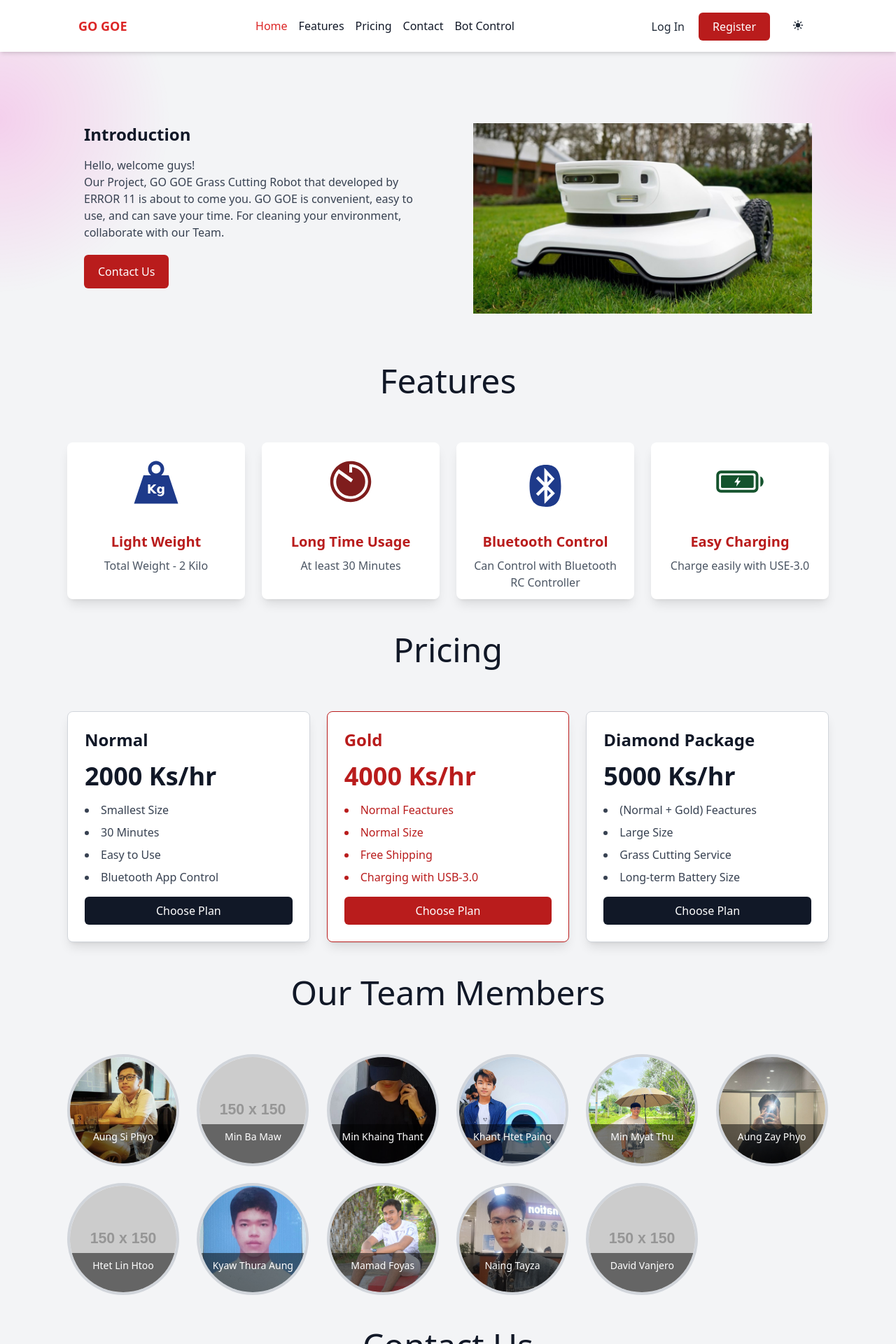
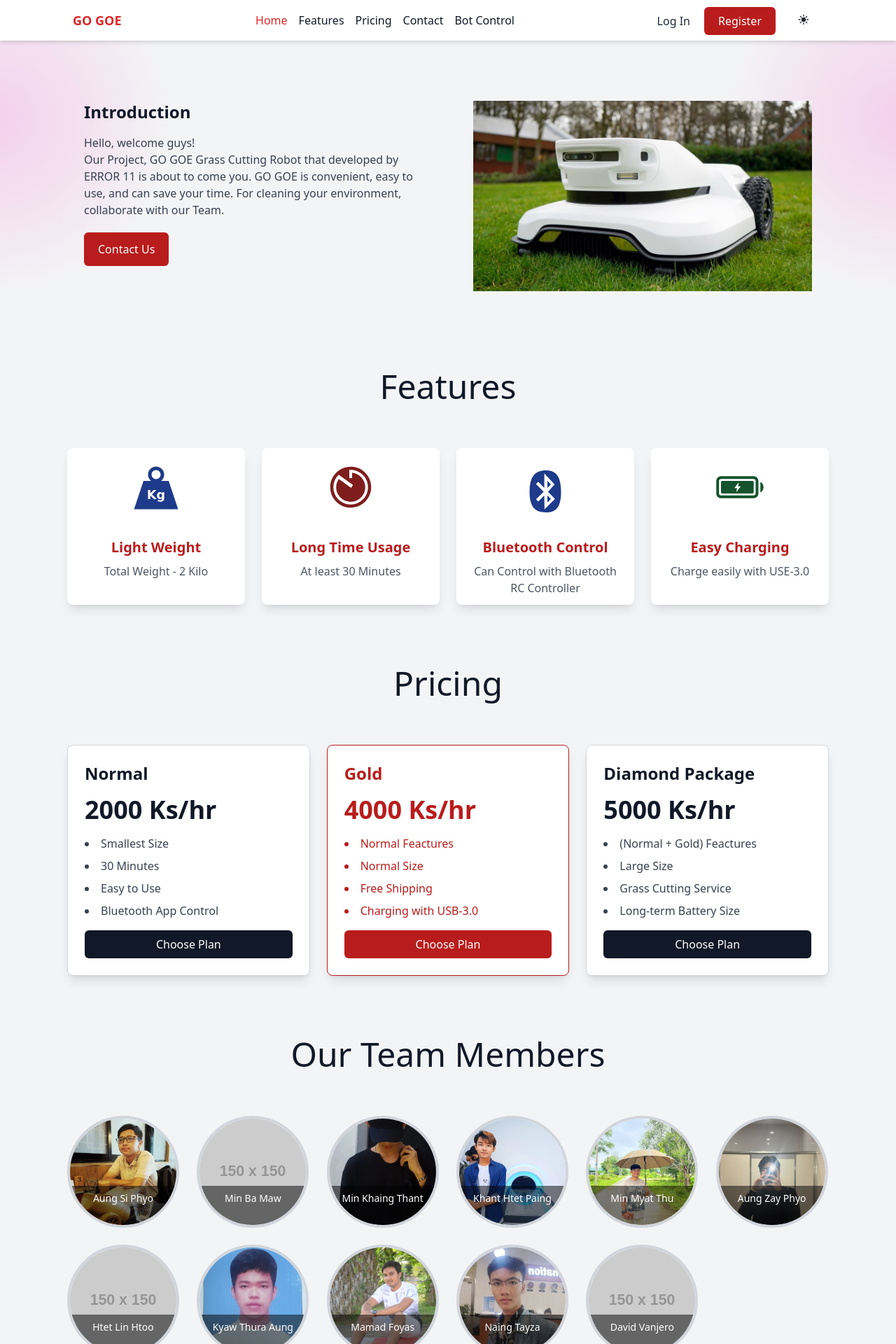
Before and after one commit to aungsiphyo/gogoe, a React (Vite) app in the folder go-goe/: page / in a window 1280 px wide. Shown: the top 1920 px of the page at 70% size. Built offline with nearby package versions, Linux system fonts and the light colour scheme.

Commit message:
Navbar Link

```diff
--- a/go-goe/package.json
+++ b/go-goe/package.json
@@ -12,7 +12,8 @@
   "dependencies": {
     "react": "^18.3.1",
     "react-dom": "^18.3.1",
-    "react-icons": "^5.3.0"
+    "react-icons": "^5.3.0",
+    "react-router-dom": "^6.26.1"
   },
   "devDependencies": {
     "@eslint/js": "^9.9.0",
--- a/go-goe/src/components/BotControl.jsx
+++ b/go-goe/src/components/BotControl.jsx
@@ -9,7 +9,7 @@ import CuttingMeasurement from './CuttingMeasurement';
 const BotControl = () => {
 
   return (
-    <div className={`min-h-screen text-white transition-all duration-300`}>
+    <div className={`min-h-screen text-white transition-all duration-300 pt-16`} id='control'>
       <div className="container mx-auto p-4">
         <div className='flex flex-col items-center justify-center text-5xl text-black dark:text-white text-center mb-16 relative'>GO GOE Control</div>
             <div className="bluetooth flex items-center justify-around">
--- a/go-goe/src/components/Feature.jsx
+++ b/go-goe/src/components/Feature.jsx
@@ -36,7 +36,7 @@ const CardGrid = () => {
   ];
 
   return (
-    <div className="container mx-auto p-6 lg:px-24">
+    <div className="container mx-auto p-6 lg:px-24 pt-16" id='feature'>
     <div className='flex flex-col items-center justify-center text-5xl dark:text-white text-center mb-16 relative'>Features</div>
     {/* after:content-[""] after:w-36 after:h-1 after:bg-red-800 after:absolute after:bottom-[-15px] after:left-0 after:inline-block after:px-auto after:mx-auto */}
       <div className="grid grid-cols-1 sm:grid-cols-2 md:grid-cols-3 lg:grid-cols-4 gap-6">
--- a/go-goe/src/components/Home.jsx
+++ b/go-goe/src/components/Home.jsx
@@ -4,8 +4,8 @@ import BotImg from '../assets/img/bot.jpg';
 
 const TwoColumnLayout = () => {
   return (
-    <section className="container mx-auto p-6 lg:px-24">
-      <div className="grid grid-cols-1 md:grid-cols-2 gap-6 mt-32">
+    <section className="container mx-auto p-6 lg:px-24" id='home'>
+      <div className="grid grid-cols-1 md:grid-cols-2 gap-6 mt-24">
         <div className="p-6 rounded-lg">
           <h2 className="text-2xl font-bold text-gray-900 dark:text-white mb-4">Introduction</h2>
           <p className="text-gray-700 dark:text-gray-300">
--- a/go-goe/src/components/Navbar.jsx
+++ b/go-goe/src/components/Navbar.jsx
@@ -12,26 +12,26 @@ const Navbar = () => {
   };
 
   return (
-    <nav className={`bg-white dark:bg-gray-900 shadow-md p-4 fixed z-10 w-full`}>
+    <nav className={`bg-white dark:bg-gray-900 shadow-md p-2 z-10 w-full fixed`}>
       <div className="container mx-auto flex items-center justify-between lg:px-24">
         <div className="text-lg font-bold text-red-600 dark:text-red-600">
-          GO GOE
+          <a href="/">GO GOE</a>
         </div>
         <ul className="flex space-x-4">
           <li>
             <a href="#home" className="text-red-600 dark:text-dark-600 hover:underline">Home</a>
           </li>
           <li>
-            <a href="#about" className="text-gray-900 dark:text-gray-300 hover:underline">Features</a>
+            <a href="#feature" className="text-gray-900 dark:text-gray-300 hover:underline">Features</a>
           </li>
           <li>
-            <a href="#contact" className="text-gray-900 dark:text-gray-300 hover:underline">Pricing</a>
+            <a href="#pricing" className="text-gray-900 dark:text-gray-300 hover:underline">Pricing</a>
           </li>
           <li>
             <a href="#contact" className="text-gray-900 dark:text-gray-300 hover:underline">Contact</a>
           </li>
           <li>
-            <a href="#contact" className="text-gray-900 dark:text-gray-300 hover:underline">Bot Control</a>
+            <a href="#control" className="text-gray-900 dark:text-gray-300 hover:underline">Bot Control</a>
           </li>
         </ul>
         <div>
--- a/go-goe/src/components/PriceList.jsx
+++ b/go-goe/src/components/PriceList.jsx
@@ -24,7 +24,7 @@ const PricingTable = () => {
   ];
 
   return (
-    <div className="container mx-auto p-6 lg:px-24">
+    <div className="container mx-auto p-6 lg:px-24 pt-16" id='pricing'>
         <div className='flex flex-col items-center justify-center text-5xl dark:text-white text-center mb-16 relative'>Pricing</div>
       <div className="grid grid-cols-1 sm:grid-cols-2 lg:grid-cols-3 gap-6">
         {packages.map((pkg, index) => (
--- a/go-goe/src/components/TeamAvatarsGrid.jsx
+++ b/go-goe/src/components/TeamAvatarsGrid.jsx
@@ -25,7 +25,7 @@ const TeamAvatarsGrid = () => {
   ];
 
   return (
-    <div className="container mx-auto p-6 lg:px-24">
+    <div className="container mx-auto p-6 lg:px-24 pt-16" id='contact'>
         <div className='flex flex-col items-center justify-center text-5xl dark:text-white text-center mb-16 relative'>Our Team Members</div>
       <div className="grid grid-cols-2 gap-6 xs:grid-cols-2 sm:grid-cols-3 md:grid-cols-4 lg:grid-cols-6">
         {teamMembers.map((member, index) => (
```
Also changed, not shown: 1 other file (tests, documents, lock files or other folders).
